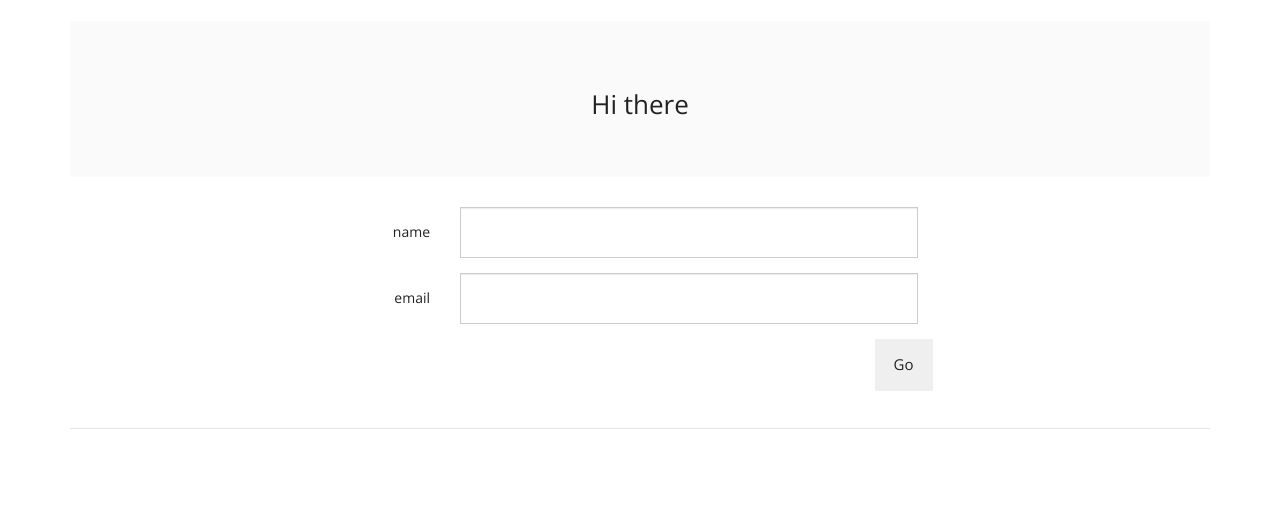
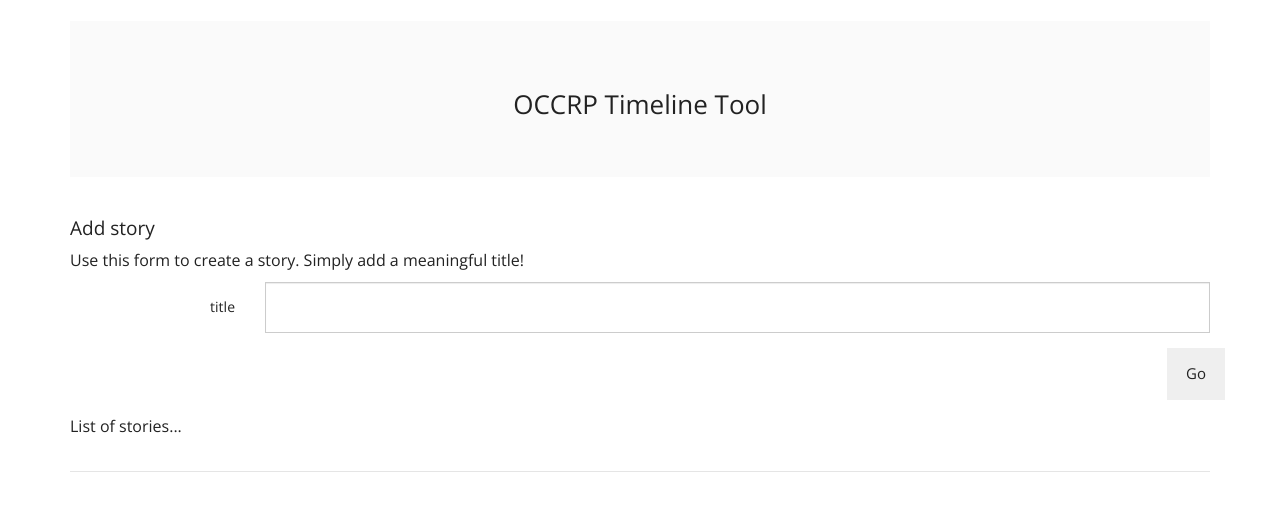
Before and after one commit to datamade/occrp-timeline-tool, a Flask app: page / in a window 1280 px wide. Shown: the part 45-556 px from the top of the page. Run offline with Flask 2, Linux system fonts and the light colour scheme; parts of the project's set-up code (start-up, migrations or seed data) failed here and were passed over; some libraries are stand-ins or nearby versions.

Commit message:
Add form for creating a new story

```diff
--- a/occrp/forms.py
+++ b/occrp/forms.py
@@ -7,6 +7,20 @@
 
 from .models import Person
 from .database import db
+
+
+class StoryForm(FlaskForm):
+    title = StringField('title', validators=[DataRequired()])
+
+    def validate(self):
+        rv = FlaskForm.validate(self)
+        if not rv:
+            return False
+
+        if self.errors:
+            return False
+
+        return True
 
 # TODO: look sqlalchemy extension...
 class PersonForm(FlaskForm):
--- a/occrp/templates/index.html
+++ b/occrp/templates/index.html
@@ -4,41 +4,28 @@
 <div class="row">
     <div class="col-sm-12">
         <div class='jumbotron'>
-            <h3>Hi there</h3>
+            <h3>OCCRP Timeline Tool</h3>
         </div>
-
     </div>
 </div>
 
 <div class="row">
-    <div class="col-sm-6 col-sm-offset-3">
+    <div class="col-sm-12">
+        <h4>Add story</h4>
+        <p>Use this form to create a story. Simply add a meaningful title!</p>
+
         <form class="form-horizontal" method="POST" action="{{ url_for("views.index") }}">
             {{ form.csrf_token }}
-            {% if form.name.errors %}
+            {% if form.title.errors %}
                 <div class="form-group has-error">
             {% else %}
                 <div class="form-group">
             {% endif %}
-                {{ form.name.label(class="col-sm-2 control-label") }}
+                {{ form.title.label(class="col-sm-2 control-label") }}
                 <div class="col-sm-10">
-                    {{ form.name(class="form-control") }}
-                    {% if form.name.errors %}
-                        {% for error in form.name.errors %}
-                            <span class="help-block">{{ error }}</span>
-                        {% endfor %}
-                    {% endif %}
-                </div>
-            </div>
-            {% if form.email.errors %}
-                <div class="form-group has-error">
-            {% else %}
-                <div class="form-group">
-            {% endif %}
-                {{ form.email.label(class="col-sm-2 control-label") }}
-                <div class="col-sm-10">
-                    {{ form.email(class="form-control") }}
-                    {% if form.email.errors %}
-                        {% for error in form.email.errors %}
+                    {{ form.title(class="form-control") }}
+                    {% if form.title.errors %}
+                        {% for error in form.title.errors %}
                             <span class="help-block">{{ error }}</span>
                         {% endfor %}
                     {% endif %}
@@ -51,5 +38,13 @@
     </div>
 </div>
 
+<div class="row">
+    <div class="col-sm-12">
+        <p>List of stories...</p>
+    </div>
+</div>
+
+
+
 
 {% endblock %}
--- a/occrp/views.py
+++ b/occrp/views.py
@@ -1,13 +1,28 @@
 from flask import Blueprint, render_template, redirect, url_for, flash
 
-from .models import Person
-from .forms import PersonForm
+from .models import Story, Person
+from .forms import StoryForm, PersonForm
 from .database import db
 
 views = Blueprint('views', __name__)
 
+
 @views.route('/', methods=['GET', 'POST'])
 def index():
+    form = StoryForm()
+
+    if form.validate_on_submit():
+      title = form.data['title']
+
+      story = Story(title=title)
+      db.session.add(story)
+      db.session.commit()
+
+    return render_template('index.html', form=form)
+
+
+@views.route('/story/<story_id>', methods=['GET', 'POST'])
+def story(story_id):
     form = PersonForm()
 
     if form.validate_on_submit():
@@ -19,8 +34,9 @@
 
         flash('Person {} saved!'.format(person.name))
 
-    return render_template('index.html', form=form)
+    return render_template('story.html', form=form)
 
-@views.route('/about/')
+
+@views.route('/about')
 def about():
     return render_template('about.html')
```
Also changed, not shown: occrp/templates/login.html (deleted, +0 -41 lines), occrp/templates/story.html (added, +55 -0 lines).
